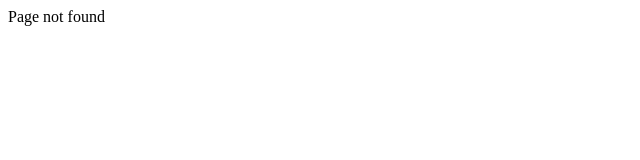
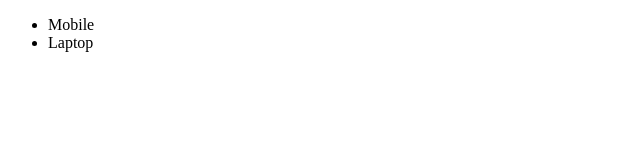
Before and after one commit to ArmanurRahman/next-simpleapp, a Next.js app: page /product in a window 1280 px wide. Before the commit this address had no page. Shown: the top 160 px of the page, without its empty margins (0-640 px from the left). Built offline with nearby package versions, Linux system fonts and the light colour scheme.

Commit message:
implement static code generate using getStaticProps

```diff
--- /dev/null
+++ b/data/dummy-data.json
@@ -0,0 +1,12 @@
+{
+    "products": [
+        {
+            "id": 1,
+            "name": "Mobile"
+        },
+        {
+            "id": 2,
+            "name": "Laptop"
+        }
+    ]
+}
--- /dev/null
+++ b/pages/product/index.tsx
@@ -0,0 +1,30 @@
+import fs from "fs/promises";
+import path from "path";
+
+const ProductPage = (props) => {
+    const { products } = props;
+    return (
+        <div>
+            <ul>
+                {products.map((product) => (
+                    <li key={product.id}> {product.name}</li>
+                ))}
+            </ul>
+        </div>
+    );
+};
+
+export const getStaticProps = async () => {
+    const filePath = path.join(process.cwd(), "data", "dummy-data.json");
+    const jsonData = await fs.readFile(filePath);
+    const data = JSON.parse(jsonData);
+
+    console.log("reganarate");
+    return {
+        props: {
+            products: data.products,
+        },
+        revalidate: 10,
+    };
+};
+export default ProductPage;
```
